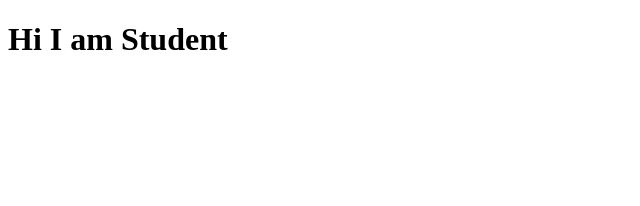
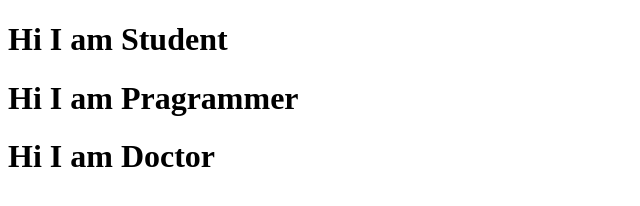
Before and after one commit to fsgraphics/Ecommerce-Project, a plain HTML site: page index.html in a window 1280 px wide. Shown: the whole page, without its empty margins (0-640 px from the left). Drawn offline with Linux system fonts and the light colour scheme.

Commit message:
Html & CSS 1st commit 1

```diff
--- a/index.html
+++ b/index.html
@@ -7,5 +7,7 @@
 </head>
 <body>
     <h1> Hi I am Student</h1>
+    <h1> Hi I am Pragrammer</h1>
+    <h1> Hi I am Doctor</h1>
 </body>
 </html>
```
